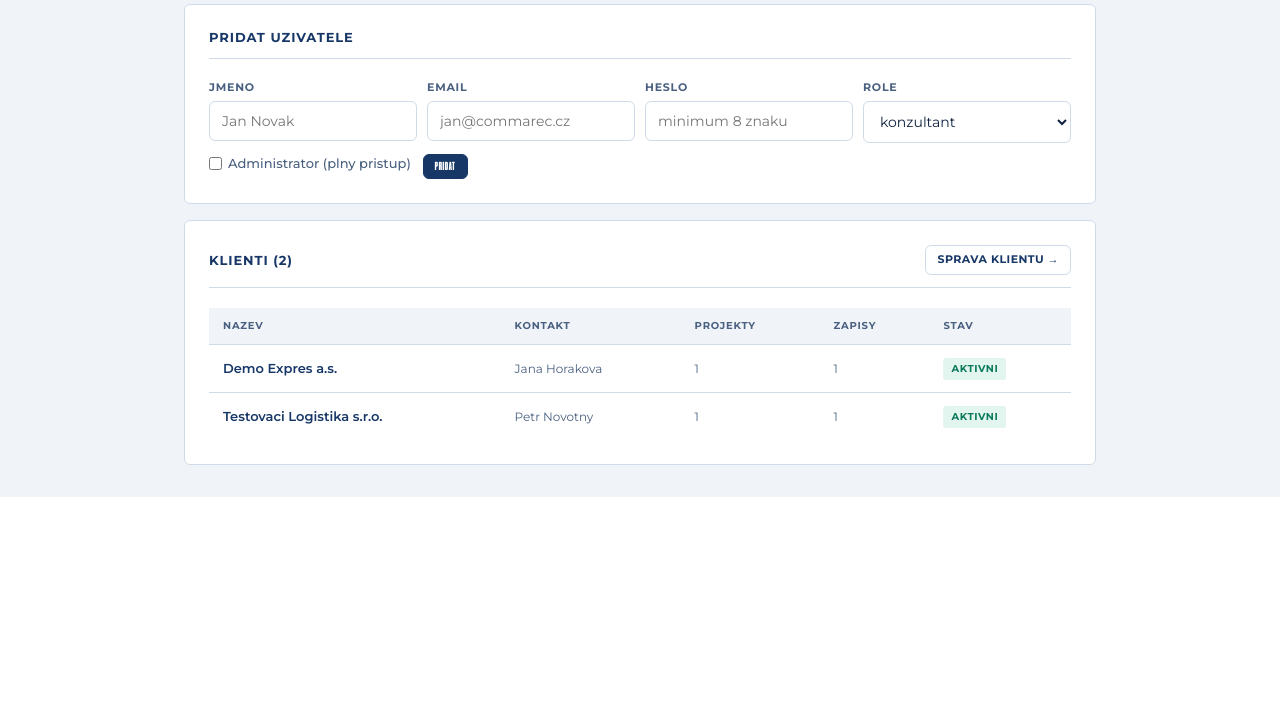
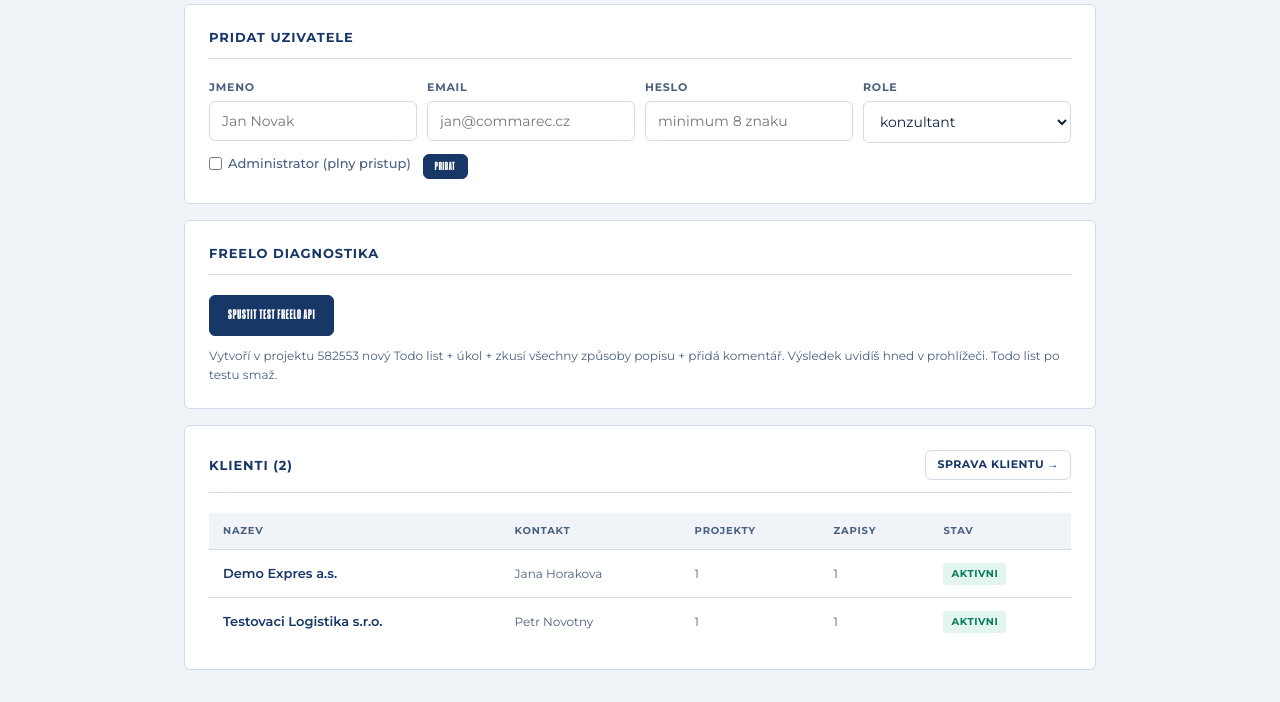
Before and after one commit to CommarecMK/commarec-zapisy, a Flask app: page /admin in a window 1280 px wide. Shown: the part 402-1104 px from the top of the page. Before the commit the page ends 899 px from the top, so only its background shows below. Run offline with Flask 3, Linux system fonts and the light colour scheme; the visitor is signed in with stand-in values (Sample User, id 1); data comes from the database, SQL or seed files in the repository; some libraries are stand-ins or nearby versions.

Commit message:
Add files via upload

```diff
--- a/app.py
+++ b/app.py
@@ -943,7 +943,11 @@ def odeslat_do_freela(zapis_id):
         payload  = {"name": name}
         assignee = (task.get("assignee") or "").strip()
         deadline = (task.get("deadline") or "").strip()
-        if task.get("desc"): payload["description"] = task["desc"]
+        # Posli popis primo pri vytvareni — zkus vsechna pole ktera Freelo muze prijimat
+        desc = (task.get("desc") or "").strip()
+        if desc:
+            payload["description"] = desc   # zkusi se pri vytvareni
+            payload["note"]        = desc   # nektera verze Freelo API pouziva "note"
         if assignee:
             wid = members_by_name.get(assignee.lower())
             if wid: payload["worker_id"] = wid
@@ -963,9 +967,16 @@ def odeslat_do_freela(zapis_id):
                 if task_id:
                     desc = (task.get("desc") or "").strip()
                     if desc:
-                        # Freelo description endpoint — try both field names
-                        dr = freelo_post(f"/task/{task_id}/description", {"description": desc, "note": desc})
-                        app.logger.info(f"  desc for {task_id}: {dr.status_code} {dr.text[:100]}")
+                        # Zkus i dedicated description endpoint jako fallback
+                        for payload_variant in [
+                            {"note": desc},
+                            {"description": desc},
+                            {"content": desc},
+                        ]:
+                            dr = freelo_post(f"/task/{task_id}/description", payload_variant)
+                            app.logger.info(f"  desc endpoint ({list(payload_variant.keys())[0]}): {dr.status_code} {dr.text[:80]}")
+                            if dr.status_code in (200, 201):
+                                break
                     if assignee and not members_by_name.get(assignee.lower()):
                         freelo_post(f"/task/{task_id}/comments", {"comment": f"Zodpovedna osoba: {assignee}"})
             else:
@@ -977,6 +988,127 @@ def odeslat_do_freela(zapis_id):
         zapis.freelo_sent = True
         db.session.commit()
     return jsonify({"created": created, "errors": errors})
+
+
+@app.route("/api/freelo/test-kompletni")
+@login_required
+def test_freelo_kompletni():
+    """Vytvori v projektu 582553 testovaci list, ukol s popisem a komentar.
+    Vrati co fungovalo a co ne."""
+    PROJECT_ID = 582553
+    log = []
+
+    # 1. Vytvor todo list
+    r = freelo_post(f"/project/{PROJECT_ID}/tasklists", {"name": "TEST API - SMAZAT"})
+    log.append({"krok": "1. Vytvor tasklist", "status": r.status_code, "odpoved": r.text[:300]})
+    if r.status_code not in (200, 201):
+        return jsonify({"chyba": "Nepodarilo se vytvorit tasklist", "log": log})
+
+    tl_data = r.json()
+    tl = tl_data.get("data") or tl_data
+    if isinstance(tl, list): tl = tl[0]
+    tasklist_id = tl.get("id")
+    log.append({"krok": "1b. Tasklist ID", "id": tasklist_id})
+
+    # 2. Vytvor ukol — zkus ruzna pole pro popis
+    task_payload = {
+        "name": "Test ukol s popisem",
+        "note": "Popis pres pole NOTE pri vytvoreni",
+        "description": "Popis pres pole DESCRIPTION pri vytvoreni",
+    }
+    r2 = freelo_post(f"/project/{PROJECT_ID}/tasklist/{tasklist_id}/tasks", task_payload)
+    log.append({"krok": "2. Vytvor ukol", "status": r2.status_code, "odpoved": r2.text[:400]})
+    if r2.status_code not in (200, 201):
+        return jsonify({"chyba": "Nepodarilo se vytvorit ukol", "log": log})
+
+    t_data = r2.json()
+    task = t_data.get("data") or t_data
+    if isinstance(task, list): task = task[0]
+    task_id = task.get("id")
+    log.append({"krok": "2b. Task ID", "id": task_id})
+
+    # 3. Zkus POST /task/{id}/description s "note"
+    r3 = freelo_post(f"/task/{task_id}/description", {"note": "Popis pres /description endpoint s polem NOTE"})
+    log.append({"krok": "3. /description s note", "status": r3.status_code, "odpoved": r3.text[:300]})
+
+    # 4. Zkus POST /task/{id}/description s "description"
+    r4 = freelo_post(f"/task/{task_id}/description", {"description": "Popis pres /description endpoint s polem DESCRIPTION"})
+    log.append({"krok": "4. /description s description", "status": r4.status_code, "odpoved": r4.text[:300]})
+
+    # 5. Zkus PATCH /task/{id} s "note"
+    r5 = requests.patch(f"https://api.freelo.io/v1/task/{task_id}",
+        auth=freelo_auth(), headers={"Content-Type": "application/json"},
+        json={"note": "Popis pres PATCH s polem NOTE"}, timeout=15)
+    log.append({"krok": "5. PATCH s note", "status": r5.status_code, "odpoved": r5.text[:300]})
+
+    # 6. Pridej komentar
+    r6 = freelo_post(f"/task/{task_id}/comments", {"comment": "Toto je testovaci KOMENTAR z API"})
+    log.append({"krok": "6. Komentar", "status": r6.status_code, "odpoved": r6.text[:300]})
+
+    # 7. Precti vysledny ukol — co se skutecne ulozilo
+    r7 = requests.get(f"https://api.freelo.io/v1/task/{task_id}",
+        auth=freelo_auth(), headers={"Content-Type": "application/json"}, timeout=15)
+    log.append({"krok": "7. GET task - finalni stav", "status": r7.status_code, "odpoved": r7.text[:600]})
+
+    return jsonify({
+        "vysledek": "Hotovo! Zkontroluj projekt 582553 v Freelu.",
+        "tasklist_id": tasklist_id,
+        "task_id": task_id,
+        "log": log
+    })
+
+@app.route("/api/freelo/test-description", methods=["GET"])
+@login_required
+def test_freelo_description():
+    """Vytvori testovaci ukol a zkusi vsechny zpusoby nastaveni popisu."""
+    results = {}
+    try:
+        r = freelo_get("/projects")
+        data = r.json()
+        projects = data if isinstance(data, list) else data.get("data", [])
+        project = next((p for p in projects if p.get("tasklists")), None)
+        if not project:
+            return jsonify({"error": "Zadny projekt s tasklists", "raw": str(data)[:300]})
+        tasklist_id = project["tasklists"][0]["id"]
+        project_id  = project["id"]
+        results["using"] = f"projekt={project['name']}, tasklist={project['tasklists'][0]['name']}"
+    except Exception as e:
+        return jsonify({"error": f"Nemohu nacist projekty: {e}"})
+
+    try:
+        r = freelo_post(f"/project/{project_id}/tasklist/{tasklist_id}/tasks", {"name": "[TEST POPISU - SMAZAT]"})
+        task_data = r.json()
+        task = task_data.get("data") or task_data
+        if isinstance(task, list): task = task[0]
+        task_id = task.get("id")
+        if not task_id:
+            return jsonify({"error": f"Nepodarilo se vytvorit ukol: {r.text[:200]}"})
+        results["task_id"] = task_id
+    except Exception as e:
+        return jsonify({"error": f"Chyba vytvareni: {e}"})
+
+    import requests as req
+    tests = [
+        ("POST_description", lambda: freelo_post(f"/task/{task_id}/description", {"description": "POPIS 1"})),
+        ("POST_note",        lambda: freelo_post(f"/task/{task_id}/description", {"note": "POPIS 2"})),
+        ("PATCH_note",       lambda: req.patch(f"https://api.freelo.io/v1/task/{task_id}", auth=freelo_auth(), headers={"Content-Type":"application/json"}, json={"note": "POPIS 3"}, timeout=10)),
+        ("PATCH_description",lambda: req.patch(f"https://api.freelo.io/v1/task/{task_id}", auth=freelo_auth(), headers={"Content-Type":"application/json"}, json={"description": "POPIS 4"}, timeout=10)),
+    ]
+    for name, fn in tests:
+        try:
+            r = fn()
+            results[name] = {"status": r.status_code, "body": r.text[:200]}
+        except Exception as e:
+            results[name] = {"error": str(e)}
+
+    try:
+        r = req.get(f"https://api.freelo.io/v1/task/{task_id}", auth=freelo_auth(), headers={"Content-Type":"application/json"}, timeout=10)
+        results["final_task"] = r.text[:600]
+    except Exception as e:
+        results["final_task"] = str(e)
+
+    return jsonify(results)
+
 
 # ─────────────────────────────────────────────
 # ROUTES — ADMIN (users)
--- a/templates/admin.html
+++ b/templates/admin.html
@@ -49,6 +49,19 @@
         <button type="submit" class="btn btn-navy btn-sm" style="font-family:'DrukCondensed','Impact',sans-serif;font-weight:900;letter-spacing:0.06em;text-transform:uppercase;">Pridat</button>
       </div>
     </form>
+  </div>
+
+  <!-- Freelo debug -->
+  <div class="card" style="margin-bottom:1rem;">
+    <div class="card-header">
+      <h2>Freelo diagnostika</h2>
+    </div>
+    <div style="display:flex;gap:10px;align-items:center;flex-wrap:wrap;">
+      <a href="/api/freelo/test-kompletni" target="_blank" class="btn btn-navy" style="font-family:'DrukCondensed','Impact',sans-serif;font-weight:900;letter-spacing:0.06em;text-transform:uppercase;font-size:13px;">
+        Spustit test Freelo API
+      </a>
+      <span style="font-size:12px;color:#4A6080;">Vytvoří v projektu 582553 nový Todo list + úkol + zkusí všechny způsoby popisu + přidá komentář. Výsledek uvidíš hned v prohlížeči. Todo list po testu smaž.</span>
+    </div>
   </div>
 
   <!-- Klienti quick view -->
```
